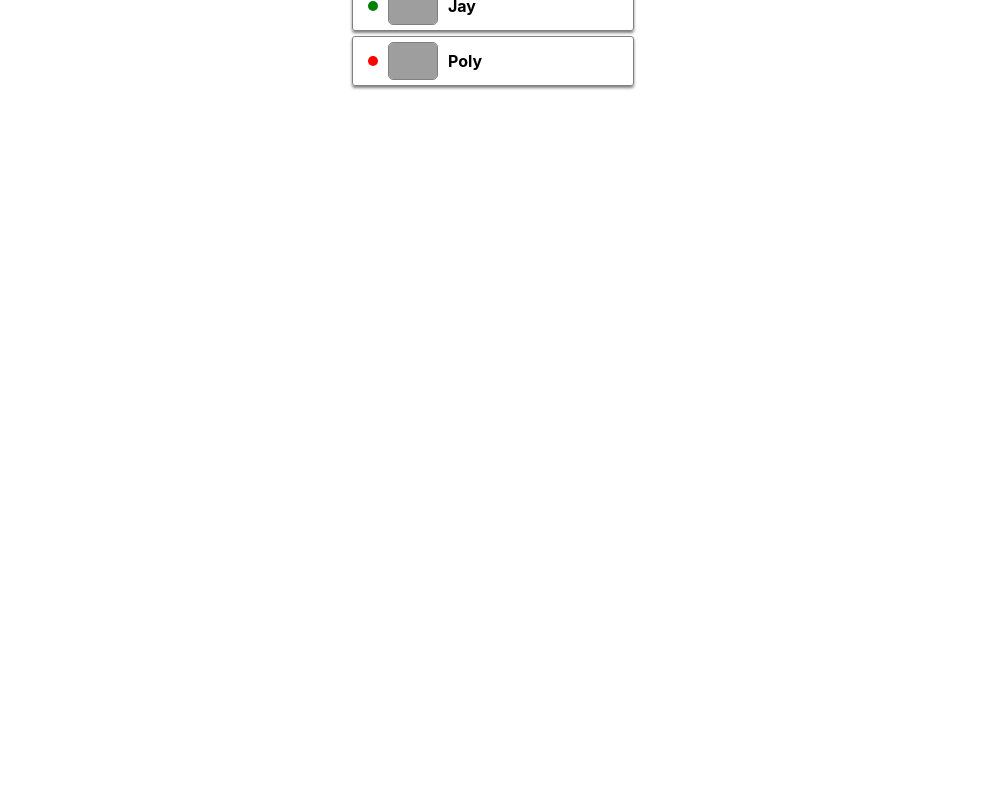
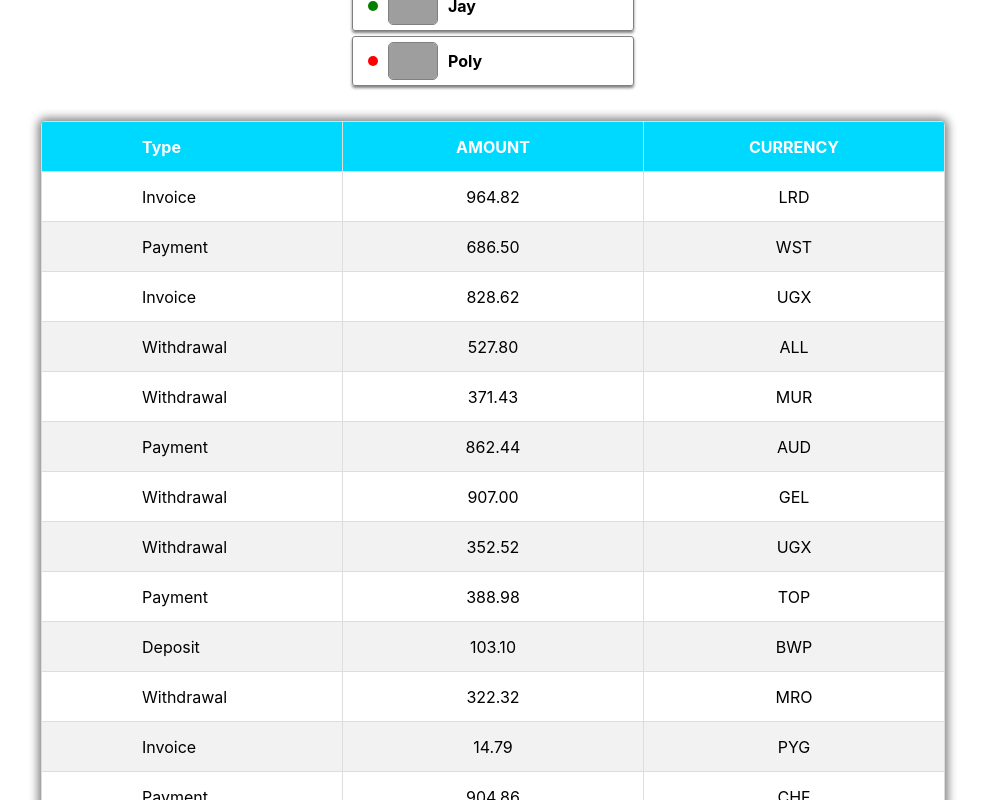
Before and after one commit to SerhiiOnyshchenko/goit-react-hw-01-components, a React (Create React App) app: page / in a window 1280 px wide. Shown: the part 800-1600 px from the top of the page, without its empty margins (147-1132 px from the left). Before the commit the page ends 921 px from the top, so only its background shows below. Built offline with nearby package versions, Linux system fonts and the light colour scheme; grey boxes are pictures that could not be loaded.

Commit message:
TransactionHistory component

```diff
--- a/src/components/App.jsx
+++ b/src/components/App.jsx
@@ -1,9 +1,12 @@
 import Profile from "./Profile/Profile";
 import Statistics from "./Statistics/Statistics";
+import FriendList from "./FriendList/FriendList";
+import TransactionHistory from "./TransactionHistory/TransactionHistory";
 import user from './path/to/user.json'
 import data from './path/to/data.json'
 import friends  from './path/to/friends.json'
-import FriendList from "./FriendList/FriendList";
+import transactions  from './path/to/transactions.json'
+
 
 export const App = () => {
   return (
@@ -14,7 +17,6 @@
         justifyContent: 'center',
         alignItems: 'center',
         fontSize: 40,
-        textTransform: 'uppercase',
         color: '#010101',
       }}
     >
@@ -33,6 +35,7 @@
 			  stats={data}
 		  />
 		  <FriendList friends={friends} />
+		  <TransactionHistory items={transactions}/>
     </div>
   );
 };
--- a/src/components/Statistics/Statistics.js
+++ b/src/components/Statistics/Statistics.js
@@ -10,7 +10,7 @@
 function Statistics({ title = '', stats }) {
    return (
       <section className={s.statistics}>
-         {title ? <h2 className={s.title}>{title}</h2> : ''}
+         {title.length>0 && <h2 className={s.title}>{title}</h2> }
          <ul className={s.statList}>
             {stats.map(stat => {
                return (
--- /dev/null
+++ b/src/components/TransactionHistory/TransactionHistory.js
@@ -0,0 +1,41 @@
+import s from './TransactionHistory.module.css';
+import PropTypes from 'prop-types';
+
+const TransactionHistory = ({ items }) => {
+   return (
+      <table className={s.history}>
+         <thead>
+            <tr>
+               <th>Type</th>
+               <th>Amount</th>
+               <th>Currency</th>
+            </tr>
+         </thead>
+
+         <tbody>
+            {items.map(item => {
+               return (
+                  <tr key={item.id}>
+                     <td>{item.type}</td>
+                     <td>{item.amount}</td>
+                     <td>{item.currency}</td>
+                  </tr>
+               );
+            })}
+         </tbody>
+      </table>
+   );
+};
+
+TransactionHistory.propTypes = {
+   items: PropTypes.arrayOf(
+      PropTypes.shape({
+         id: PropTypes.string.isRequired,
+         type: PropTypes.string.isRequired,
+         amount: PropTypes.string.isRequired,
+         currency: PropTypes.string.isRequired,
+      })
+   ),
+};
+
+export default TransactionHistory;
--- /dev/null
+++ b/src/components/TransactionHistory/TransactionHistory.module.css
@@ -0,0 +1,37 @@
+.history {
+	box-shadow: 0 0 10px 3px gray;
+	border-radius: 5px;
+	border-collapse: collapse;
+	overflow: hidden;
+	margin-bottom: 30px;
+}
+
+.history tr {
+	height: 50px;
+	font-size: 16px;
+	text-align: center;
+}
+.history tr:nth-child(even) {
+	background-color: #f2f2f2;
+}
+.history tr:hover {
+	background-color: #ddd;
+}
+.history tr td:first-child,
+.history tr th:first-child {
+	width: 200px;
+	padding-left: 100px;
+	text-align: start;
+	text-transform: capitalize;
+}
+.history td {
+	border: 1px solid #ddd;
+}
+.history th {
+	width: 300px;
+	background: rgb(0, 217, 255);
+	color: white;
+	text-transform: uppercase;
+	font-size: 16px;
+	border: 1px solid #ddd;
+}
--- /dev/null
+++ b/src/components/path/to/transactions.json
@@ -0,0 +1,122 @@
+[
+  {
+    "id": "1e0700a2-5183-4291-85cc-2065a036a683",
+    "type": "invoice",
+    "amount": "964.82",
+    "currency": "LRD"
+  },
+  {
+    "id": "a30f821b-4d25-4ff0-abdd-e340b3f0dd2b",
+    "type": "payment",
+    "amount": "686.50",
+    "currency": "WST"
+  },
+  {
+    "id": "44dca67a-8e5a-4798-bf8e-b15efd4e1abd",
+    "type": "invoice",
+    "amount": "828.62",
+    "currency": "UGX"
+  },
+  {
+    "id": "ea8ed3dc-2b68-4a53-905a-53ecb0adef33",
+    "type": "withdrawal",
+    "amount": "527.80",
+    "currency": "ALL"
+  },
+  {
+    "id": "ea76146a-0b00-4b80-bc02-a8c822176712",
+    "type": "withdrawal",
+    "amount": "371.43",
+    "currency": "MUR"
+  },
+  {
+    "id": "63ca02f9-d637-46b5-9237-f3b24425e029",
+    "type": "payment",
+    "amount": "862.44",
+    "currency": "AUD"
+  },
+  {
+    "id": "ed0263e8-59a5-4bf1-87e0-2bb88e53dc34",
+    "type": "withdrawal",
+    "amount": "907.00",
+    "currency": "GEL"
+  },
+  {
+    "id": "6013bad0-750c-4691-8bc2-d8f2b43969c4",
+    "type": "withdrawal",
+    "amount": "352.52",
+    "currency": "UGX"
+  },
+  {
+    "id": "252c7be4-8b06-4fa7-8d42-61fb835b70d5",
+    "type": "payment",
+    "amount": "388.98",
+    "currency": "TOP"
+  },
+  {
+    "id": "4eaab41b-b967-40ac-82ed-85fc66f646f1",
+    "type": "deposit",
+    "amount": "103.10",
+    "currency": "BWP"
+  },
+  {
+    "id": "9648a350-8469-42d5-8bf3-18090de5fe67",
+    "type": "withdrawal",
+    "amount": "322.32",
+    "currency": "MRO"
+  },
+  {
+    "id": "9c5c25fb-1a95-4b2f-8d1f-4c4426d677cc",
+    "type": "invoice",
+    "amount": "14.79",
+    "currency": "PYG"
+  },
+  {
+    "id": "43ef232c-80e9-4d6f-b48a-b22405620de3",
+    "type": "payment",
+    "amount": "904.86",
+    "currency": "CHF"
+  },
+  {
+    "id": "5161682e-e620-4019-ab0a-24ceb10fbd20",
+    "type": "withdrawal",
+    "amount": "307.08",
+    "currency": "NOK"
+  },
+  {
+    "id": "7b119d71-42e6-4c42-a141-6818b07bb9ff",
+    "type": "invoice",
+    "amount": "275.07",
+    "currency": "AWG"
+  },
+  {
+    "id": "a4f65722-65c4-4c28-b1f4-b8ed988bb205",
+    "type": "deposit",
+    "amount": "213.10",
+    "currency": "STD"
+  },
+  {
+    "id": "c6e5784b-0ca3-48d6-86e5-b5128af5a523",
+    "type": "invoice",
+    "amount": "116.11",
+    "currency": "CUP CUC"
+  },
+  {
+    "id": "c9ebed6a-3a02-4b49-ac0d-0534b51f2bfd",
+    "type": "invoice",
+    "amount": "878.67",
+    "currency": "HKD"
+  },
+  {
+    "id": "a4a98b0e-b22c-438b-9f83-de2df52110c8",
+    "type": "invoice",
+    "amount": "725.03",
+    "currency": "UYU UYI"
+  },
+  {
+    "id": "b39bfa7a-0166-4c47-94d6-87d20590f746",
+    "type": "payment",
+    "amount": "405.45",
+    "currency": "MDL"
+  }
+]
```
Also changed, not shown: src/components/FriendList/FriendList.js (+4 -4 lines).
